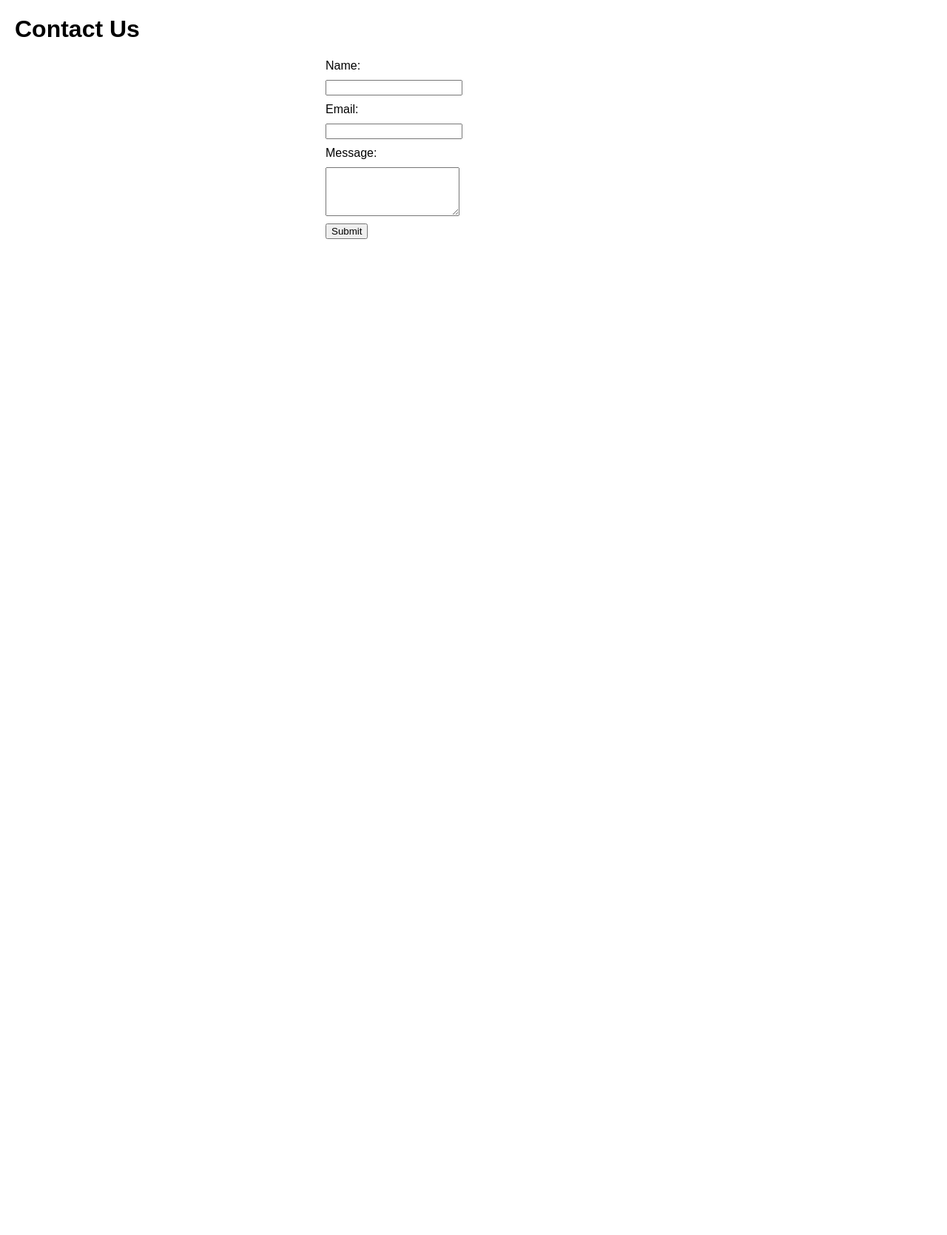
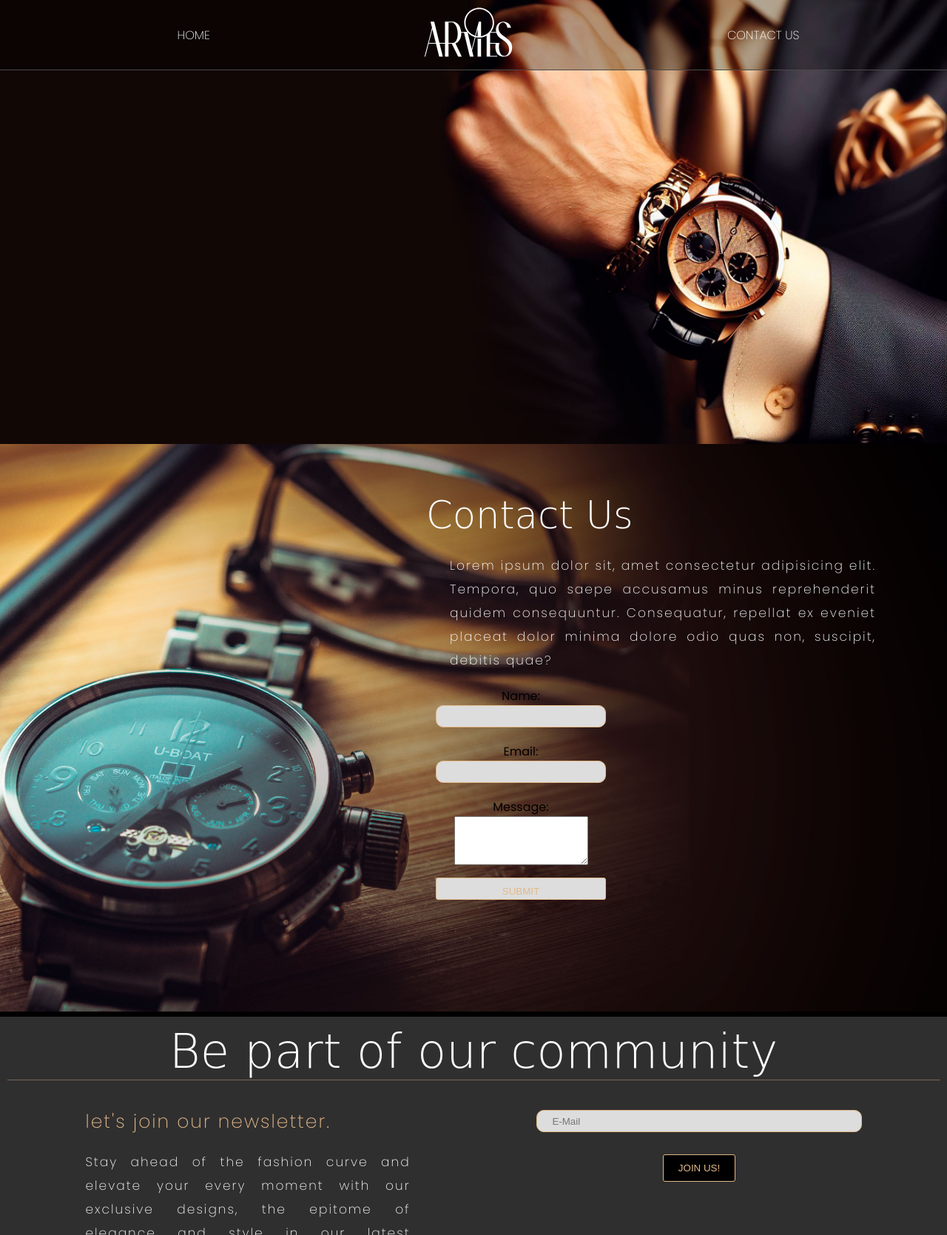
Before and after one commit to CarolinaArceEspinoza/CSS_FinalProject, a plain HTML site: page contact-us.html in a window 1280 px wide. Shown: the top 1669 px of the page at 74% size. Before the commit the page ends 800 px from the top, so only its background shows below. Drawn offline with Linux system fonts and the light colour scheme; a web font is replaced by a local one.

Commit message:
updated contact us layout

```diff
--- a/contact-us.html
+++ b/contact-us.html
@@ -1,53 +1,181 @@
 <!DOCTYPE html>
 <html lang="en">
   <head>
-    <meta charset="UTF-8">
-    <meta name="viewport" content="width=device-width, initial-scale=1.0">
-    <title>Contact Us</title>
-    <style>
-        /* Add some basic styling to make it look nice */
-        body {
-            font-family: Arial, sans-serif;
-            margin: 20px;
+    <meta charset="UTF-8" />
+    <title>CSS - Arvies Watches</title>
+    <link rel="preconnect" href="https://fonts.googleapis.com" />
+    <link rel="preconnect" href="https://fonts.gstatic.com" crossorigin />
+    <link
+      href="https://fonts.googleapis.com/css2?family=Ephesis&family=Poppins:wght@100;200;300;400;500;600;700;800&display=swap"
+      rel="stylesheet"
+    />
+    <link href="css/style.css" rel="stylesheet" />
+    <script src="./js/jquery-latest.js"></script>
+    <script src="./js/main.js"></script>
+    <link rel="shortcut icon" href="images/Fabicon.svg" type="image/x-icon" />
+    <script>
+      function isVisible(elm) {
+        var rect = elm.getBoundingClientRect();
+        var viewHeight = Math.max(
+          document.documentElement.clientHeight,
+          window.innerHeight
+        );
+        return !(rect.bottom < 0 || rect.top - viewHeight >= 0);
       }
-        form {
-            max-width: 400px;
-            margin: auto;
-        }
-        label, input, textarea {
-            display: block;
-            margin-bottom: 10px;
-        }
-    </style>
+      window.addEventListener("DOMContentLoaded", (ev0) => {
+        window.addEventListener("scroll", (ev1) => {
+          document.querySelectorAll(".paused").forEach((elm) => {
+            if (isVisible(elm)) elm.classList.remove("paused");
+          });
+        });
+      });
+    </script>
   </head>
   <body>
+    <div id="container">
+      <header class="home">
+        <section class="parallax-bg">
+          <div class="contenedor">
+            <nav class="menu">
+              <ul>
+                <li><a href="./index.html">Home</a></li>
+                <!-- <li><a href="#">Blog</a></li> -->
+                <li>
+                  <a href="./index.html"
+                    ><img src="./images/logoArvies.svg" alt="Logo Arvies"
+                  /></a>
+                </li>
+                <!-- <li><a href="#">Trabajos</a></li> -->
+                <li><a href="./contact-us.html">Contact Us</a></li>
+              </ul>
+            </nav>
+          </div>
+        </section>
+      </header>
 
-    <h1>Contact Us</h1>
-
-    <form id="contact_info" action="index.html" >
+      <main>
+        <section id="hero" class="paused">
+          <section id="s22">
+            <div>
+              <h2>Contact Us</h2>
+              <p>
+                Lorem ipsum dolor sit, amet consectetur adipisicing elit.
+                Tempora, quo saepe accusamus minus reprehenderit quidem
+                consequuntur. Consequatur, repellat ex eveniet placeat dolor
+                minima dolore odio quas non, suscipit, debitis quae?
+              </p>
+              <form id="contact_info" action="index.html">
                 <label for="name">Name:</label>
-        <input type="text" id="name" name="name" required>
+                <input type="text" id="name" name="name" required />
 
                 <label for="email">Email:</label>
-        <input type="email" id="email" name="email" required>
+                <input type="email" id="email" name="email" required />
 
                 <label for="message">Message:</label>
-        <textarea id="message" name="message" rows="4" required></textarea>
+                <textarea
+                  id="message"
+                  name="message"
+                  rows="4"
+                  required
+                ></textarea>
 
-
-        <input class="readMore" type="submit" name="submit" value="Submit" />
-
-        <!-- <button type="button" onclick="alert('Form submitted successfully!');">Submit</button> -->
-        <!-- <button type="button" onclick="submitForm()">Submit</button> -->
+                <input
+                  class="readMore"
+                  type="submit"
+                  name="submit"
+                  value="Submit"
+                />
               </form>
 
               <script>
                 function submitForm() {
-            // Add your logic here to handle the form submission
-            // You can use JavaScript to send the form data to your server or perform other actions
                   alert("Form submitted successfully!");
                 }
               </script>
+            </div>
+          </section>
+        </section>
+      </main>
+      <!-- Footer -->
+      <footer id="footer">
+        <h2>Be part of our community</h2>
+        <!-- Social networks with some buttons disabled -->
+        <!-- Style links in the footer to change color when hovered over. -->
 
+        <section id="s4">
+          <div class="formText">
+            <p><span>let's join our newsletter.</span></p>
+            <p>
+              Stay ahead of the fashion curve and elevate your every moment with
+              our exclusive designs, the epitome of elegance and style in our
+              latest newsletter. Sign up now to be the first to explore the
+              latest trends and receive exclusive offers.
+            </p>
+          </div>
+          <form id="contact_info">
+            <!-- <div>
+                            <input type="text" name="user" id="user" required size="25" maxlength="50" placeholder="User Name">
+                        </div> -->
+            <div>
+              <input
+                type="text"
+                name="email"
+                id="email"
+                required
+                size="25"
+                maxlength="50"
+                placeholder="E-Mail"
+              />
+
+              <button
+                class="readMore"
+                style="background: black"
+                onclick="return alert('Form submitted successfully!'); return false;"
+              >
+                Join us!
+              </button>
+            </div>
+            <!-- <div>
+                            <input type="password" name="password" id="password" required size="25" maxlength="50" placeholder="Password">
+                        </div> -->
+          </form>
+        </section>
+        <nav id="social">
+          <ul>
+            <li>
+              <a href="#" target="_blank"
+                ><img src="images/instagram.svg" alt="instagram"
+              /></a>
+            </li>
+            <li>
+              <a href="#" target="_blank"
+                ><img src="images/whatsapp.svg" alt="whatsapp"
+              /></a>
+            </li>
+            <li>
+              <a href="#" target="_blank"
+                ><img src="images/facebook.svg" alt="facebook"
+              /></a>
+            </li>
+            <li>
+              <a href="#" target="_blank"
+                ><img src="images/tik-tok.svg" alt="tik-tok"
+              /></a>
+            </li>
+          </ul>
+        </nav>
+
+        <!-- Style links in the footer to change color when hovered over. With an underline.-->
+        <nav id="links">
+          <ul>
+            <li style="color: #a5834c; border: 0px">References:</li>
+            <li><a href="#" target="_blank">Website</a></li>
+            <li><a href="#" target="_blank">Archives</a></li>
+            <li><a href="#" target="_blank">Images from Freepik</a></li>
+          </ul>
+        </nav>
+      </footer>
+    </div>
+    <script src="js/gallery.js"></script>
   </body>
 </html>
```
Lines whose indentation alone changed are shown as unchanged.
